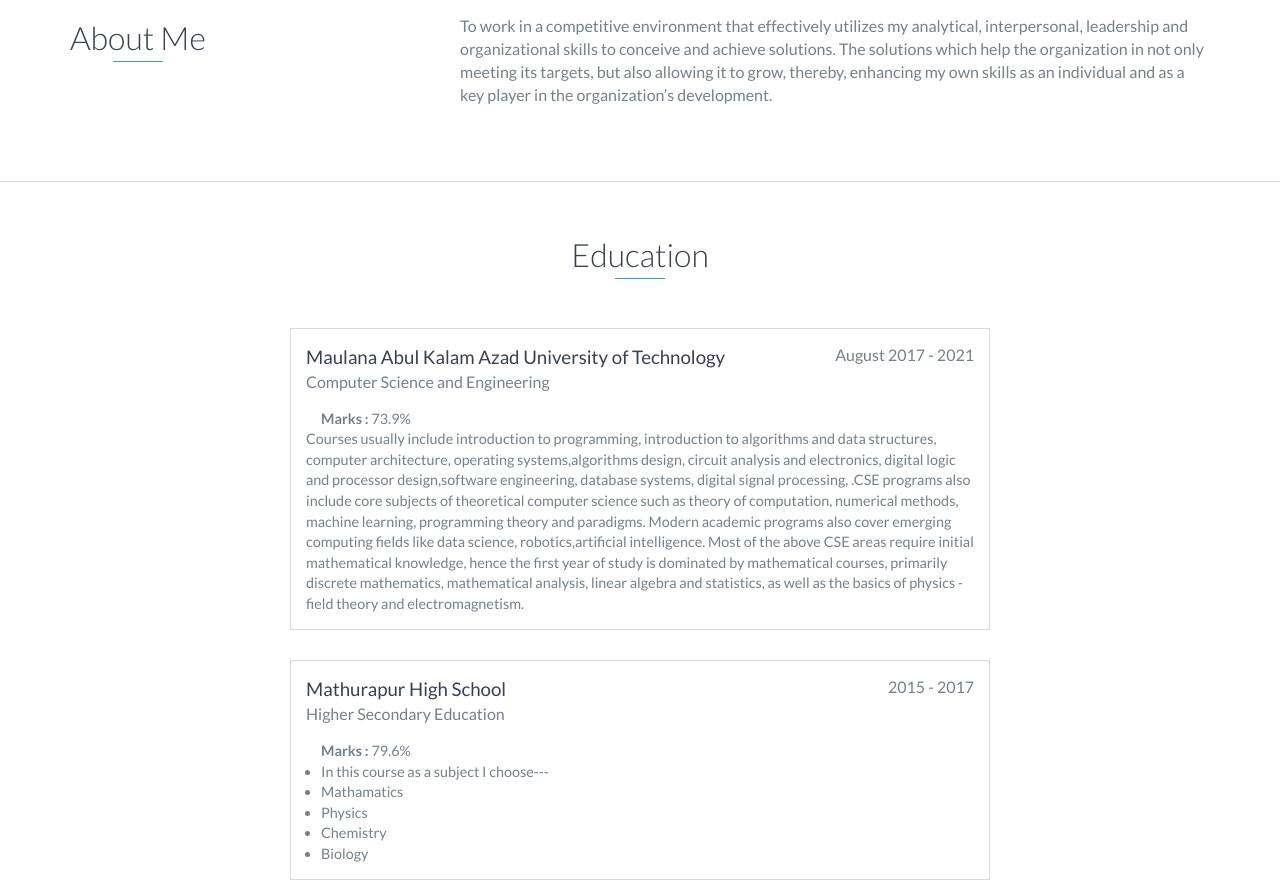
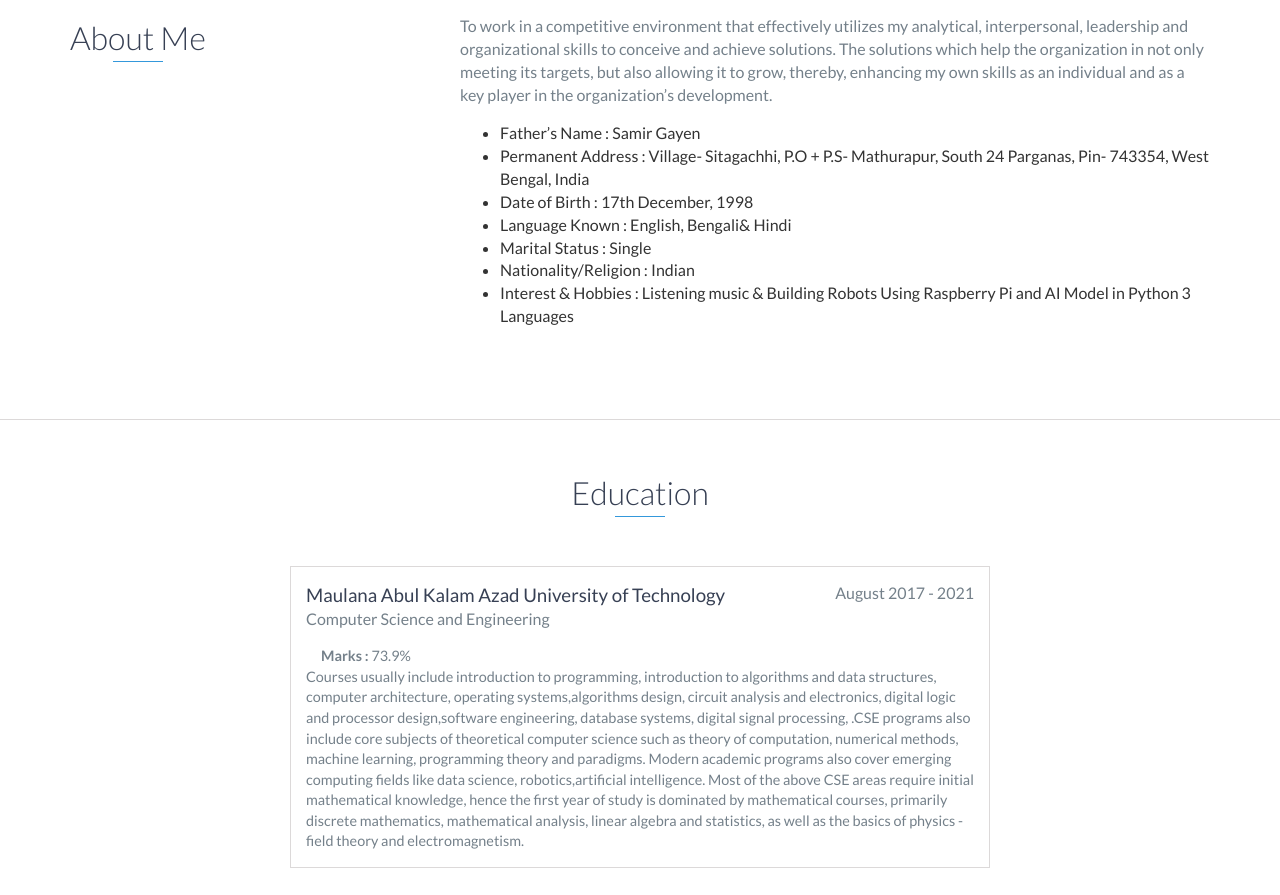
Before and after one commit to Pritam-007/Pritam-007.github.io, a website: page index.html in a window 1280 px wide. Shown: the part 860-1755 px from the top of the page. Drawn offline with nearby package versions, Linux system fonts and the light colour scheme.

Commit message:
Update index.html

```diff
--- a/index.html
+++ b/index.html
@@ -78,6 +78,25 @@
                         To work in a competitive environment that effectively utilizes my analytical, interpersonal, leadership and organizational skills to conceive and achieve solutions.
 						The solutions which help the organization in not only meeting its targets, but also allowing it to grow, thereby, enhancing my own skills as an individual and as a key player in the organization’s development.
                     </p>
+			<ul>
+				<li>
+			Father’s Name		:  Samir Gayen
+				</li><li>
+	                Permanent Address       :  Village- Sitagachhi, P.O + P.S- Mathurapur,
+                                                   South 24 Parganas, Pin- 743354, West Bengal, India
+				</li><li>
+	                Date of Birth		:  17th December, 1998
+				</li><li>
+			Language Known		:  English, Bengali& Hindi
+				</li><li>
+			Marital Status 		:  Single
+				</li><li>
+			Nationality/Religion	:  Indian
+				</li><li>
+			Interest & Hobbies	:  Listening music & Building Robots Using Raspberry
+						   Pi and AI Model in Python 3 Languages
+	</li>
+			</ul>
                 </div>
             </div>
         </div>
```
